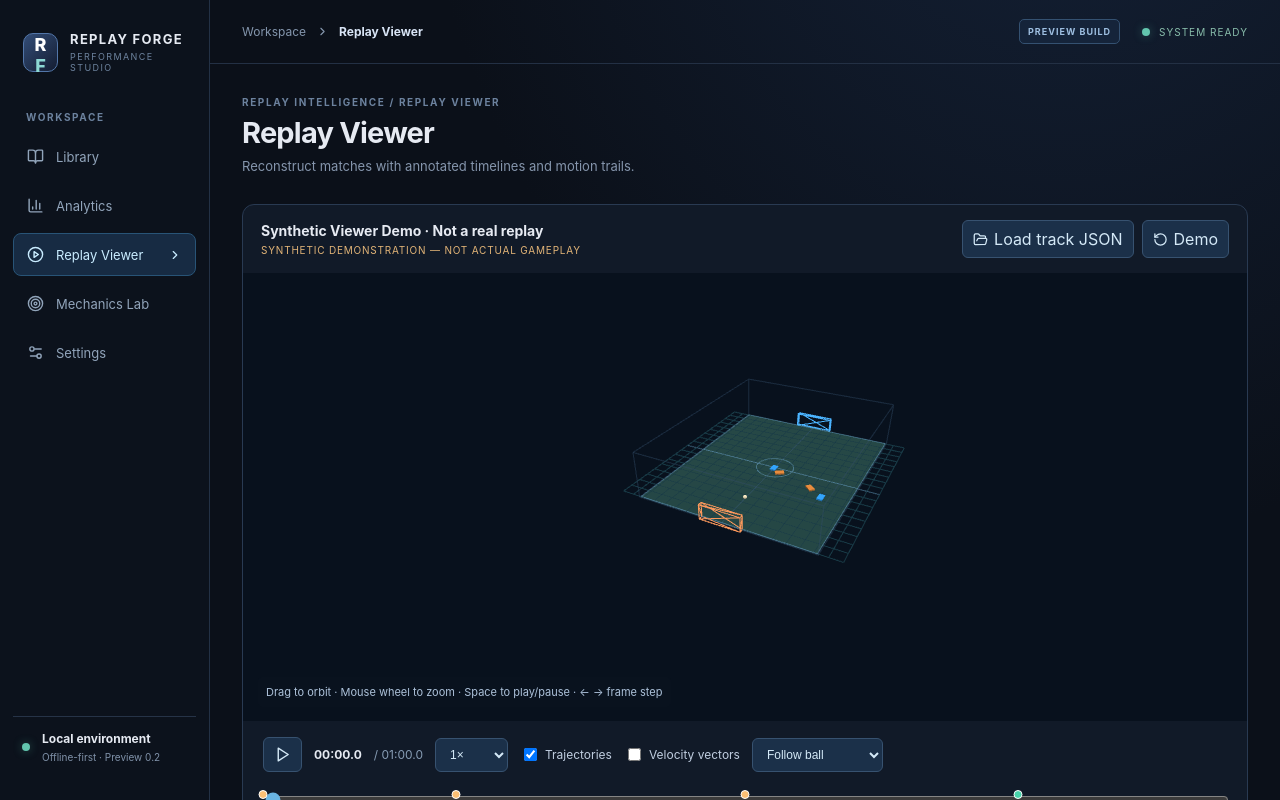
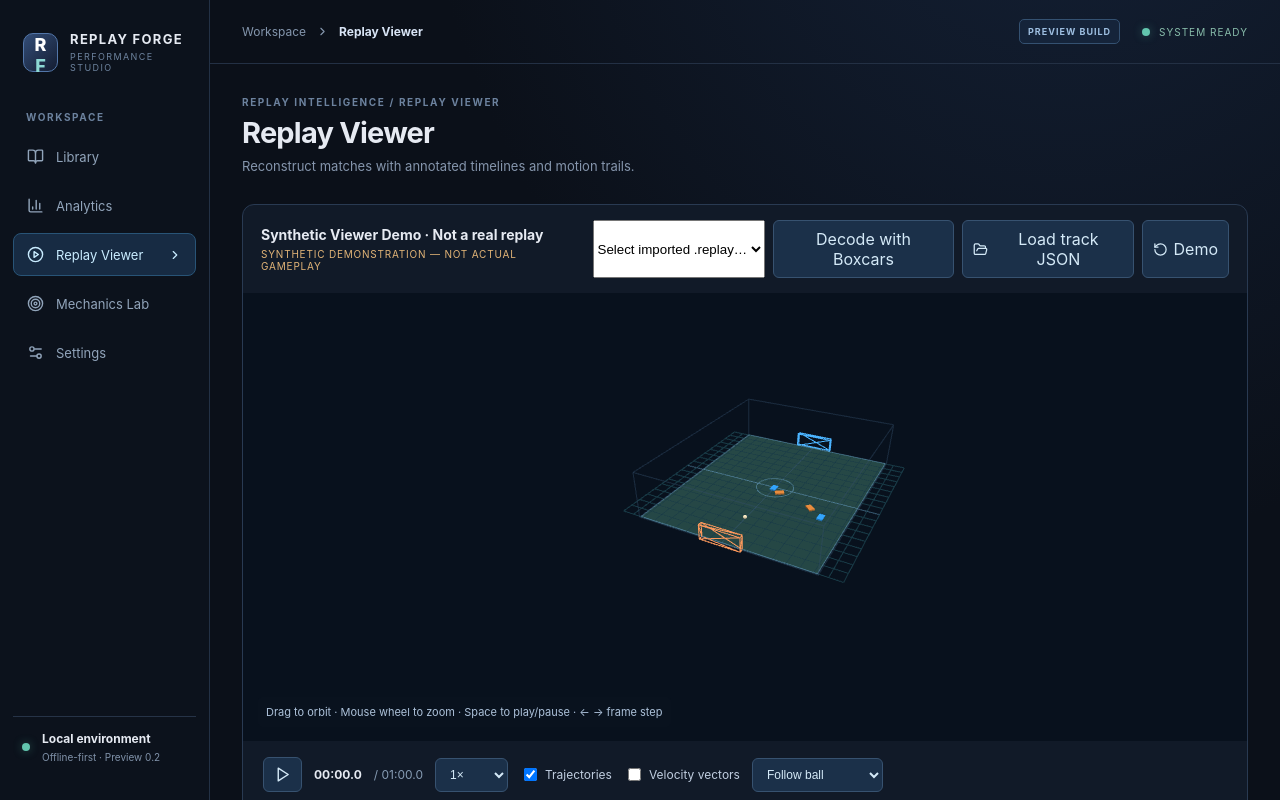
Before and after one commit to thecakeisalie05/Replay-Forge, a React (Vite) app: page / in a window 1280 px wide. Both pictures are taken after a click on the button "Replay Viewer". Built offline with nearby package versions, Linux system fonts and the light colour scheme.

Commit message:
Wire Boxcars into Electron viewer: src/viewer/ReplayViewer.tsx

```diff
--- a/src/viewer/ReplayViewer.tsx
+++ b/src/viewer/ReplayViewer.tsx
@@ -3,15 +3,18 @@ import {FolderOpen,Pause,Play,RotateCcw} from 'lucide-react';
 import Viewer3D from './Viewer3D';
 import {demoTrack,validateTrack} from './model';
 import type {Track} from './model';
+import type {Replay} from '../types';
 import './viewer.css';
-export default function ReplayViewer(){
+export default function ReplayViewer({replays}:{replays:Replay[]}){
+ const [decoding,setDecoding]=useState(false);const [selectedReplay,setSelectedReplay]=useState('');
  const [track,setTrack]=useState<Track>(()=>demoTrack());const [time,setTime]=useState(0),[playing,setPlaying]=useState(false),[speed,setSpeed]=useState(1),[trails,setTrails]=useState(true),[vectors,setVectors]=useState(false),[follow,setFollow]=useState('ball'),[error,setError]=useState('');const file=useRef<HTMLInputElement>(null);
  const start=track.frames[0].time,end=track.frames[track.frames.length-1].time,duration=end-start;
  useEffect(()=>{if(!playing)return;let raf=0,previous=0;const tick=(now:number)=>{if(previous){const delta=Math.min((now-previous)/1000,.12)*speed;setTime(t=>{const next=t+delta;if(next>=end){setPlaying(false);return end}return next})}previous=now;raf=requestAnimationFrame(tick)};raf=requestAnimationFrame(tick);return()=>cancelAnimationFrame(raf)},[playing,speed,end]);
  useEffect(()=>{function key(e:KeyboardEvent){if(e.code==='Space'&&!(e.target instanceof HTMLInputElement)){e.preventDefault();setPlaying(p=>!p)}if(e.key==='ArrowRight')setTime(t=>Math.min(end,t+1/30));if(e.key==='ArrowLeft')setTime(t=>Math.max(start,t-1/30))}window.addEventListener('keydown',key);return()=>window.removeEventListener('keydown',key)},[start,end]);
  const stamp=(n:number)=>{const t=Math.max(0,n-start);return Math.floor(t/60).toString().padStart(2,'0')+':'+(t%60).toFixed(1).padStart(4,'0')};
  async function onFile(e:React.ChangeEvent<HTMLInputElement>){const f=e.target.files?.[0];if(!f)return;try{const data=validateTrack(JSON.parse(await f.text()));setTrack(data);setTime(data.frames[0].time);setPlaying(false);setFollow('ball');setError('')}catch(err){setError(err instanceof Error?err.message:String(err))}e.target.value=''}
- return <div className="viewer-wrap"><div className="viewer-top"><div><strong>{track.title}</strong><small>{track.source==='demo'?'SYNTHETIC DEMONSTRATION — NOT ACTUAL GAMEPLAY':'IMPORTED TRACK DATA — DECODER-DEPENDENT'}</small></div><div className="viewer-actions"><input ref={file} type="file" accept=".json,application/json" hidden onChange={onFile}/><button onClick={()=>file.current?.click()}><FolderOpen size={15}/> Load track JSON</button><button onClick={()=>{setTrack(demoTrack());setTime(0);setPlaying(false);setFollow('ball')}}><RotateCcw size={15}/> Demo</button></div></div>{error&&<div className="viewer-error">{error}</div>}
+ async function decodeSelected(){if(!selectedReplay||!window.replayForge)return;setDecoding(true);setPlaying(false);setError('');try{const decoded=validateTrack(await window.replayForge.decodeReplay(selectedReplay));setTrack(decoded);setTime(decoded.frames[0].time);setFollow('ball')}catch(e){setError(String(e))}finally{setDecoding(false)}}
+ return <div className="viewer-wrap"><div className="viewer-top"><div><strong>{track.title}</strong><small>{track.source==='demo'?'SYNTHETIC DEMONSTRATION — NOT ACTUAL GAMEPLAY':'IMPORTED TRACK DATA — DECODER-DEPENDENT'}</small></div><div className="viewer-actions"><select value={selectedReplay} onChange={e=>setSelectedReplay(e.target.value)} aria-label="Choose imported replay"><option value="">Select imported .replay…</option>{replays.map(r=><option value={r.path} key={r.path}>{r.name}</option>)}</select><button disabled={!selectedReplay||decoding} onClick={decodeSelected}>{decoding?'Decoding…':'Decode with Boxcars'}</button><input ref={file} type="file" accept=".json,application/json" hidden onChange={onFile}/><button onClick={()=>file.current?.click()}><FolderOpen size={15}/> Load track JSON</button><button onClick={()=>{setTrack(demoTrack());setTime(0);setPlaying(false);setFollow('ball')}}><RotateCcw size={15}/> Demo</button></div></div>{error&&<div className="viewer-error">{error}</div>}
  <div className="viewer-stage"><Viewer3D track={track} time={time} trails={trails} vectors={vectors} follow={follow}/><div className="viewer-help">Drag to orbit · Mouse wheel to zoom · Space to play/pause · ← → frame step</div></div>
  <div className="viewer-controls"><div className="viewer-playrow"><button className="viewer-play" onClick={()=>{if(time>=end)setTime(start);setPlaying(p=>!p)}}>{playing?<Pause size={17}/>:<Play size={17}/>}</button><strong>{stamp(time)}</strong><span>/ {stamp(end)}</span><select value={speed} onChange={e=>setSpeed(Number(e.target.value))}>{[.25,.5,1,1.5,2,4].map(v=><option key={v} value={v}>{v}×</option>)}</select><label><input type="checkbox" checked={trails} onChange={e=>setTrails(e.target.checked)}/> Trajectories</label><label><input type="checkbox" checked={vectors} onChange={e=>setVectors(e.target.checked)}/> Velocity vectors</label><select aria-label="Camera target" value={follow} onChange={e=>setFollow(e.target.value)}><option value="ball">Follow ball</option><option value="none">Fixed center</option>{track.players.map(p=><option key={p.id} value={p.id}>Follow {p.name}</option>)}</select></div>
  <div className="viewer-timeline"><input aria-label="Playback timeline" type="range" min={start} max={end} step={.01} value={time} onChange={e=>{setPlaying(false);setTime(Number(e.target.value))}}/>{track.events.map((ev,i)=><button key={i} style={{left:(100*(ev.time-start)/duration)+'%'}} title={ev.label} className={'event-pin event-'+ev.type} onClick={()=>{setTime(Math.max(start,Math.min(end,ev.time)));setPlaying(false)}} />)}</div>
```
